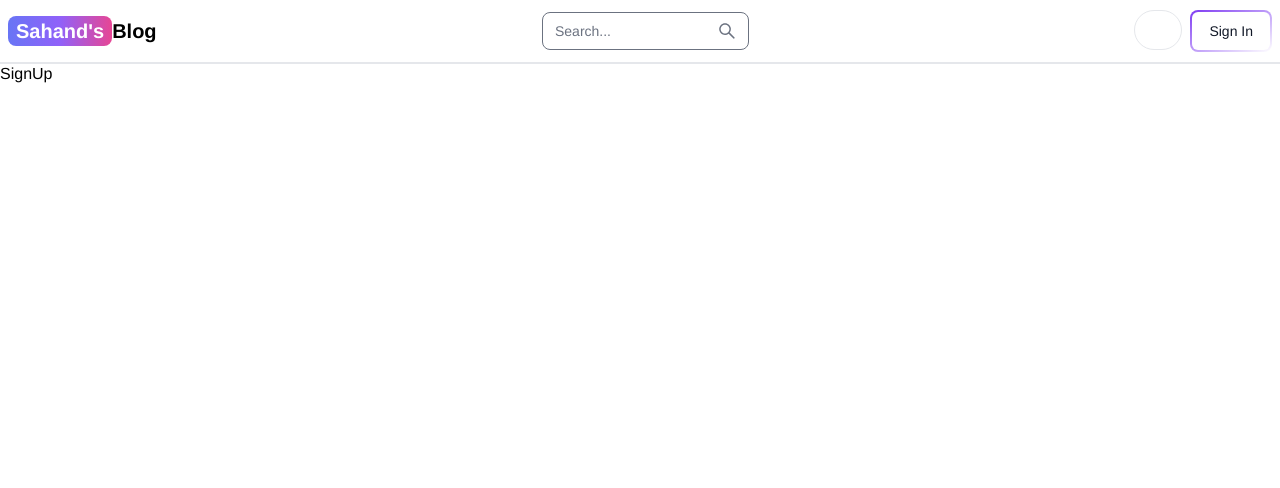
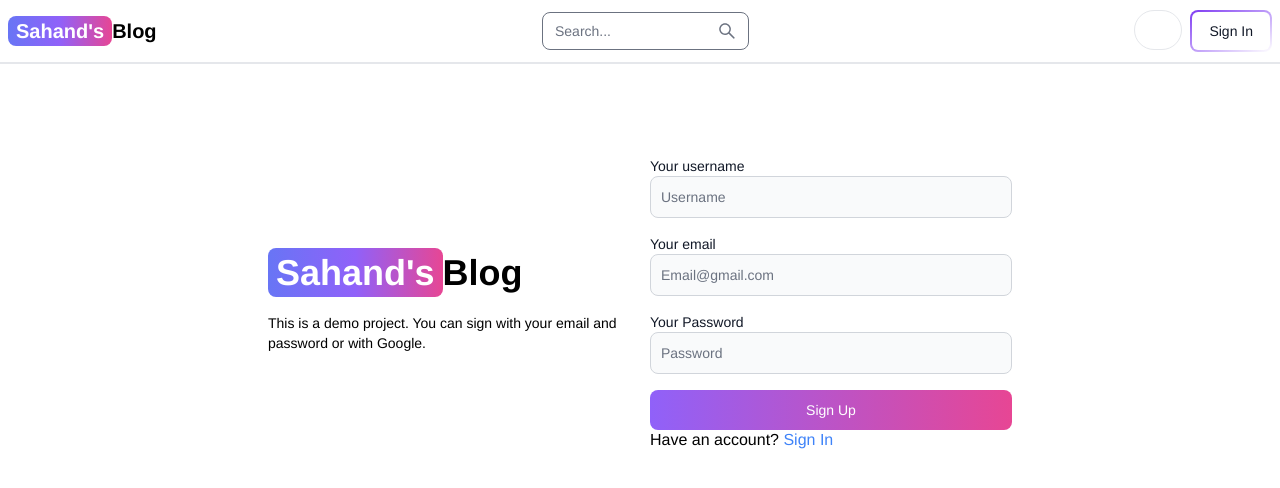
Before and after one commit to QuyenBui123/Blog, a React (Vite) app: page /SignUp in a window 1280 px wide. Shown: the top 488 px of the page. Built offline with nearby package versions, Linux system fonts and the light colour scheme.

Commit message:
create sign up and sign in page

```diff
--- a/src/pages/SignIn/SignIn.tsx
+++ b/src/pages/SignIn/SignIn.tsx
@@ -1,7 +1,49 @@
+import { Button, Label, TextInput } from 'flowbite-react'
 import React from 'react'
+import { Link } from 'react-router-dom'
 
 export default function SignIn() {
   return (
-    <div>SignIn</div>
+    <div className='min-h-screen mt-20' >
+      <div className=' flex p-3 max-w-3xl mx-auto flex-col md:flex-row md:items-center gap-5'>
+        {/* left */}
+        <div className='flex-1'>
+        <Link
+        to='/'
+        className='font-bold dark:text-white text-4xl'>
+        <span className='px-2 py-1 bg-gradient-to-r from-indigo-500 via-purple-500 to-pink-500 rounded-lg text-white'>
+          Sahand's
+        </span>
+        Blog
+      </Link>
+      <p className='text-sm mt-5'>This is a demo project. You can sign with your email and password or with Google.</p>
+        </div>
+        {/* right */}
+        <div className='flex-1'>
+          <form className='flex flex-col gap-4'>
+            <div className=''>
+              <Label value='Your username' />
+              <TextInput type='text ' placeholder='Username' id='username'/>
+            </div>
+            <div className=''>
+              <Label value='Your email' />
+              <TextInput type='text ' placeholder='Email' id='email'/>
+            </div>
+            <div className=''>
+              <Label value='Your Password' />
+              <TextInput type='text ' placeholder='Password' id='password'/>
+            </div>
+            <Button gradientDuoTone='purpleToPink' type='submit'>
+              Sign Up
+            </Button>
+          </form>
+          <div>
+            <span>Have an account?</span>
+            <Link to='/SignIn'>
+            </Link>
+          </div>
+        </div>
+      </div>
+    </div>
   )
 }
--- a/src/pages/SignUp/SignUp.tsx
+++ b/src/pages/SignUp/SignUp.tsx
@@ -1,7 +1,49 @@
+import { Button, Label, TextInput } from 'flowbite-react'
 import React from 'react'
+import { Link } from 'react-router-dom'
 
 export default function SignUp() {
   return (
-    <div>SignUp</div>
+    <div className='min-h-screen mt-20' >
+      <div className=' flex p-3 max-w-3xl mx-auto flex-col md:flex-row md:items-center gap-5'>
+        {/* left */}
+        <div className='flex-1'>
+        <Link
+        to='/'
+        className='font-bold dark:text-white text-4xl'>
+        <span className='px-2 py-1 bg-gradient-to-r from-indigo-500 via-purple-500 to-pink-500 rounded-lg text-white'>
+          Sahand's
+        </span>
+        Blog
+      </Link>
+      <p className='text-sm mt-5'>This is a demo project. You can sign with your email and password or with Google.</p>
+        </div>
+        {/* right */}
+        <div className='flex-1'>
+          <form className='flex flex-col gap-4'>
+            <div className=''>
+              <Label value='Your username' />
+              <TextInput type='text ' placeholder='Username' id='username'/>
+            </div>
+            <div className=''>
+              <Label value='Your email' />
+              <TextInput type='text ' placeholder='Email@gmail.com' id='email'/>
+            </div>
+            <div className=''>
+              <Label value='Your Password' />
+              <TextInput type='text ' placeholder='Password' id='password'/>
+            </div>
+            <Button gradientDuoTone='purpleToPink' type='submit'>
+              Sign Up
+            </Button>
+          </form>
+          <div>
+            <span>Have an account?</span>
+            <Link to='/SignIn' className='text-blue-500'> Sign In
+            </Link>
+          </div>
+        </div>
+      </div>
+    </div>
   )
 }
```
